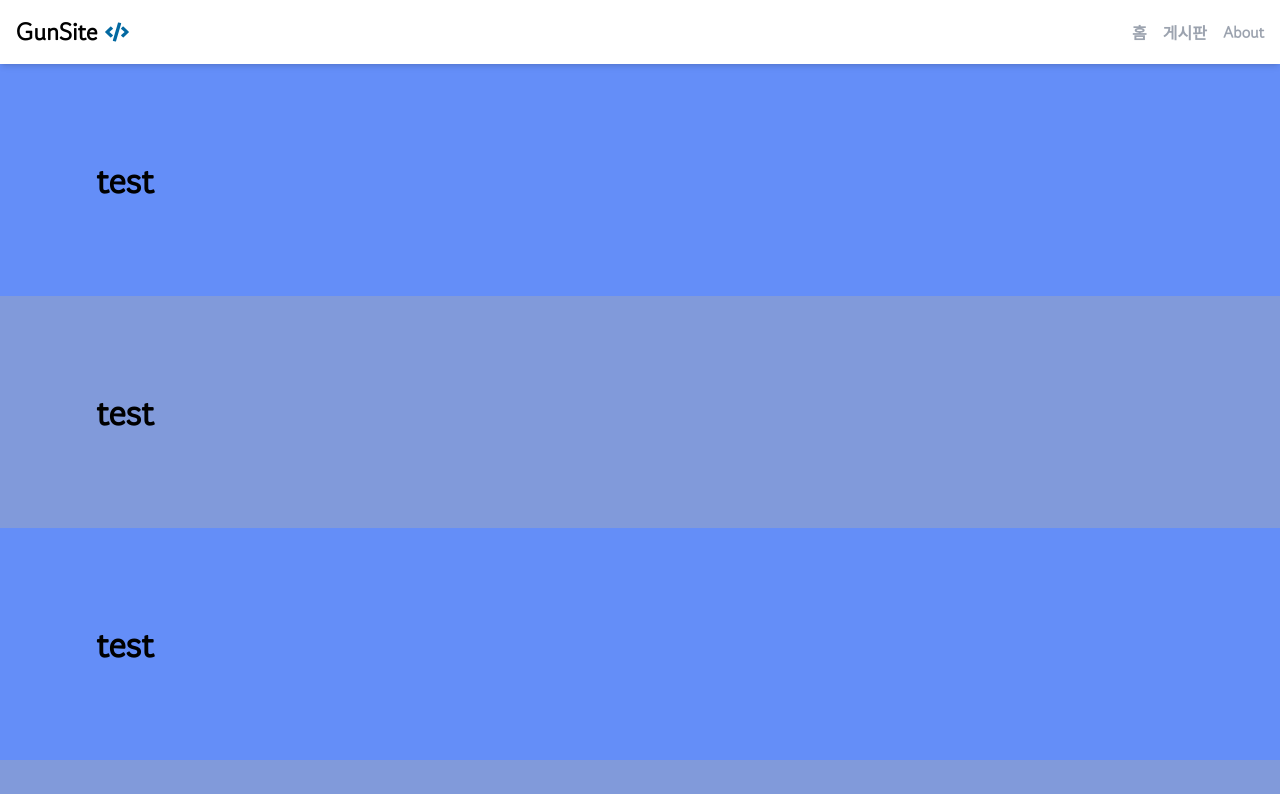
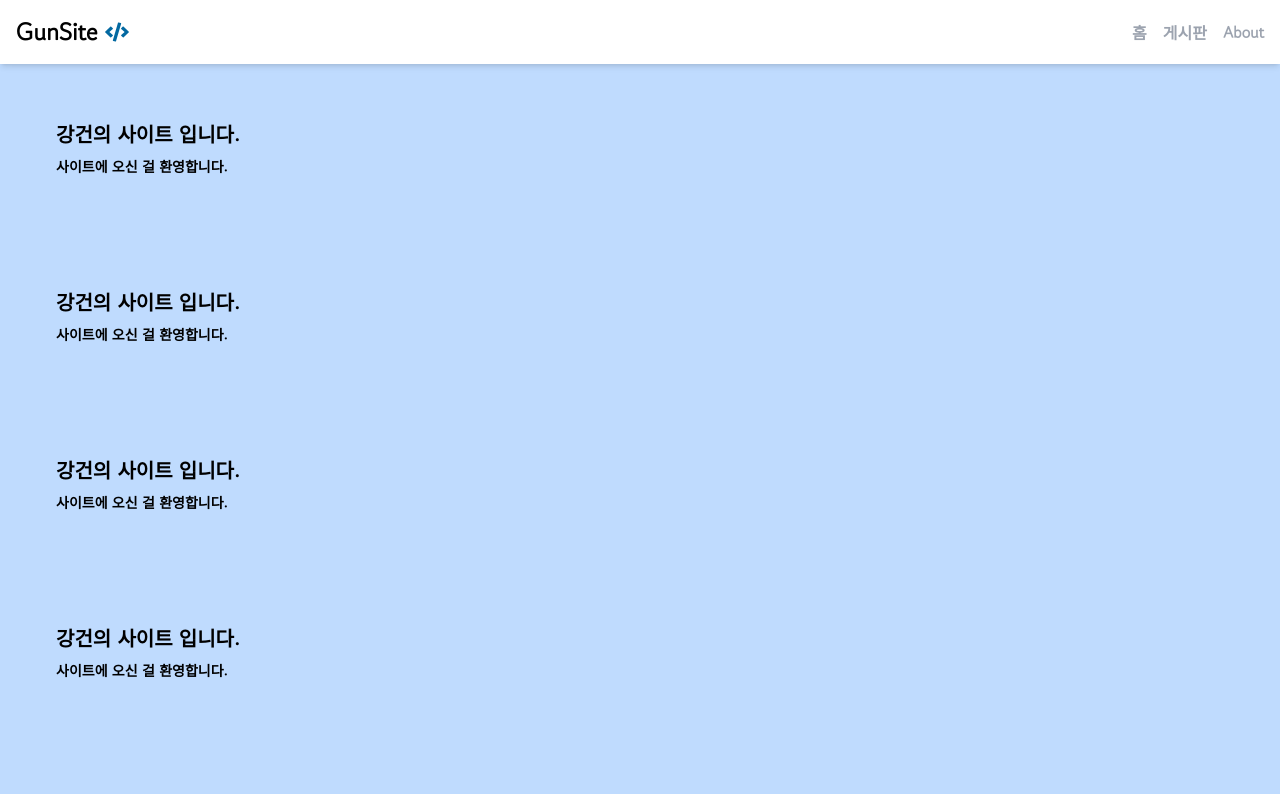
Before and after one commit to Gun-E/GunSiteFront, a Next.js app: page / in a window 1280 px wide. Shown: the top 794 px of the page. Built offline with nearby package versions, Linux system fonts and the light colour scheme.

Commit message:
feat : 프론트 엔드 공부

```diff
--- a/src/app/page.tsx
+++ b/src/app/page.tsx
@@ -1,27 +1,18 @@
-import styles from '@/styles/MainPage.module.css';
+import ClientComponent from "@/components/ClientComponent";
+
 export default function Home() {
     return (
-        <div className={styles.mainPage}>
-            <div className={`${styles.subPage1} p-24`}>
-                <p className="text-4xl">
-                    test
-                </p>
+        <div>
+            <div style={{ paddingTop: "1.7cm" }}>
+                <ClientComponent />
+                <ClientComponent />
+                <ClientComponent />
+                <ClientComponent />
+                <ClientComponent />
+                <ClientComponent />
+                <ClientComponent />
             </div>
-            <div className={`${styles.subPage2} p-24`}>
-                <p className="text-4xl">
-                    test
-                </p>
-            </div>
-            <div className={`${styles.subPage1} p-24`}>
-                <p className="text-4xl">
-                    test
-                </p>
-            </div>
-            <div className={`${styles.subPage2} p-24`}>
-                <p className="text-4xl">
-                    test
-                </p>
-            </div>
+
         </div>
     );
 }
--- /dev/null
+++ b/src/components/ClientComponent.tsx
@@ -0,0 +1,76 @@
+'use client';
+
+import { useEffect, useRef } from 'react';
+import styles from '@/styles/MainPage.module.css';
+
+export default function Home() {
+    const largePRef = useRef<HTMLParagraphElement | null>(null);
+    const smallPRef = useRef<HTMLParagraphElement | null>(null);
+
+    useEffect(() => {
+        const largePElement = largePRef.current;
+        const smallPElement = smallPRef.current;
+
+        const animateElement = (element: HTMLParagraphElement, delay: number, isVisible: boolean) => {
+            if (element) {
+                if (isVisible) {
+                    element.classList.remove(styles.fadeOut);
+                    element.classList.add(styles.fadeIn);
+                } else {
+                    element.classList.remove(styles.fadeIn);
+                    element.classList.add(styles.fadeOut);
+                }
+                element.style.animationDelay = `${delay}s`;
+            }
+        };
+
+        const observer = new IntersectionObserver(
+            (entries) => {
+                entries.forEach((entry) => {
+                    if (entry.isIntersecting) {
+                        if (entry.target === largePElement) {
+                            animateElement(largePElement, 0, true);
+                        } else if (entry.target === smallPElement) {
+                            animateElement(smallPElement, 0.6, true);
+                        }
+                    } else {
+                        if (entry.target === largePElement) {
+                            animateElement(largePElement, 0, false);
+                        } else if (entry.target === smallPElement) {
+                            animateElement(smallPElement, 0.6, false);
+                        }
+                    }
+                });
+            },
+            { rootMargin: '0px', threshold: 0.1 }
+        );
+
+        if (largePElement) {
+            observer.observe(largePElement);
+        }
+
+        if (smallPElement) {
+            observer.observe(smallPElement);
+        }
+
+        return () => {
+            if (largePElement) {
+                observer.unobserve(largePElement);
+            }
+            if (smallPElement) {
+                observer.unobserve(smallPElement);
+            }
+        };
+    }, []);
+
+    return (
+        <div className={`bg-blue-200 p-14`}>
+            <p ref={largePRef} className={`${styles.hidden} text-xl mb-2`}>
+                강건의 사이트 입니다.
+            </p>
+            <p ref={smallPRef} className={`${styles.hidden} text-sm`}>
+                사이트에 오신 걸 환영합니다.
+            </p>
+        </div>
+    );
+}
--- a/src/styles/MainPage.module.css
+++ b/src/styles/MainPage.module.css
@@ -1,9 +1,25 @@
-.mainPage{
-    padding-top: 1.7cm;
+@keyframes fadeIn {
+    from {
+        opacity: 0;
+        transform: translateY(20px);
+    }
+    to {
+        opacity: 1;
+        transform: translateY(0);
+    }
 }
-.subPage1{
-    background: #648ef8;
+
+.fadeIn {
+    opacity: 0;
+    animation: fadeIn 0.7s ease-in-out forwards;
 }
-.subPage2{
-    background: #819ada;
+
+.fadeOut {
+    opacity: 1;
+    transform: translateY(0);
+    animation: fadeOut 1.0s ease-in-out;
 }
+
+.hidden {
+    opacity: 0;
+}
```
Also changed, not shown: src/styles/SimpleSlider.module.css (+0 -31 lines).
